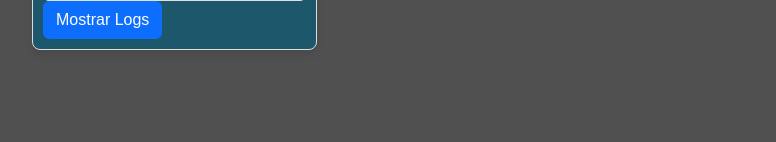
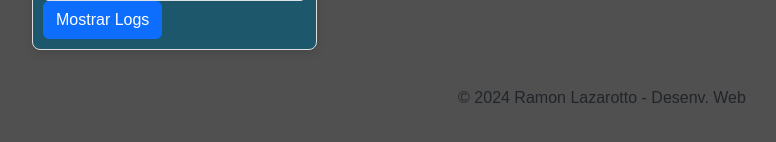
Before and after one commit to RamonLazarotto/fbiAPI, a plain HTML site: page index.html in a window 1280 px wide. Shown: the part 370-512 px from the top of the page, without its empty margins (38-814 px from the left). Drawn offline with nearby package versions, Linux system fonts and the light colour scheme; no server answers.

Commit message:
Update index.html

```diff
--- a/index.html
+++ b/index.html
@@ -59,4 +59,7 @@
     <script src="https://cdn.jsdelivr.net/npm/bootstrap@5.3.3/dist/js/bootstrap.bundle.min.js"></script>
     <script src="script.js"></script>
 </body>
+<footer class="text-center py-3">
+    &copy; 2024 Ramon Lazarotto - Desenv. Web
+</footer>
 </html>
```
